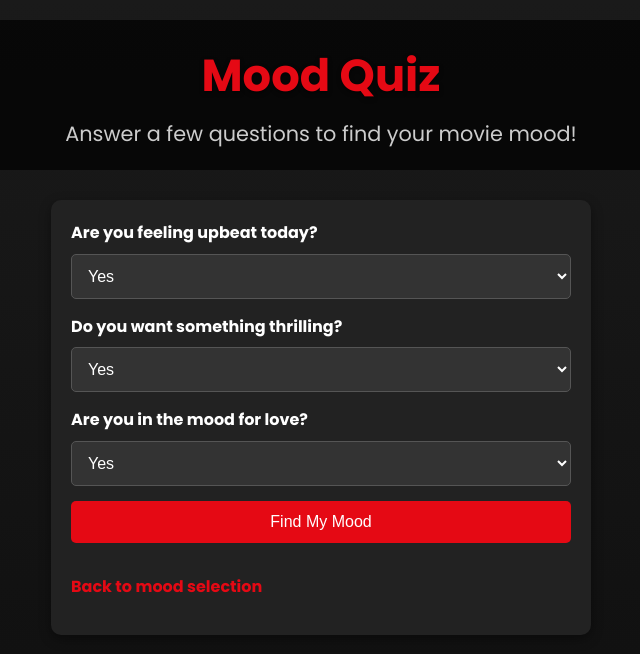
After one commit to JScaccia3/Movie-Mood-Ring-Project, a Flask app: page /quiz in a window 1280 px wide. The commit adds this page. Shown: the top 654 px of the page, without its empty margins (319-959 px from the left). Run offline with Flask 3, Linux system fonts and the light colour scheme.

Commit message:
Full Update to the Application

```diff
--- a/app.py
+++ b/app.py
@@ -1,22 +1,119 @@
+import os
+import random
+import requests
 from flask import Flask, render_template, request
-from movie_api import get_movies_by_mood
+from dotenv import load_dotenv
 
 app = Flask(__name__)
+load_dotenv()
+
+TMDB_API_KEY = os.getenv("TMDB_API_KEY")
+TMDB_BASE_URL = "https://api.themoviedb.org/3"
+
+# Define moods
+moods = [
+    "Happy", "Sad", "Excited", "Scared", "Hungry", "Relaxed", "Romantic", "Inspired",
+    "Nostalgic", "Curious", "Adventurous", "Angry", "Hopeful", "Mellow", "Playful",
+    "Tense", "Cozy", "Epic", "Silly", "Reflective", "Energetic", "Surprise Me!",
+    "Spooky Halloween", "Christmas", "Valentine’s Day", "Beachy Teen Summer"
+]
+
+# Mood to keyword mapping with actual TMDB keyword IDs
+mood_to_keywords = {
+    'Happy': [304995, 334465, 322268],
+    'Sad': [351091, 325854, 316421],
+    'Excited': [274978, 353406, 322942],
+    'Scared': [315058, 288394, 316362],
+    'Hungry': [10637, 1918, 1946],
+    'Relaxed': [209673, 303381, 282080],
+    'Romantic': [9673, 9840, 324429],
+    'Inspired': [328417, 191446, 345513],
+    'Nostalgic': [5609, 324700, 338880],
+    'Curious': [316332, 242691],
+    'Adventurous': [322942, 4759, 6917],
+    'Angry': [321464, 9748, 322496],
+    'Hopeful': [325840, 319357, 355425],
+    'Mellow': [269808, 303381],
+    'Playful': [316433, 288816, 319320],
+    'Tense': [314730, 318868, 316362],
+    'Cozy': [355748, 317983, 325784],
+    'Epic': [291153],
+    'Silly': [355720, 309974, 337970],
+    'Reflective': [269808, 212737, 278680],
+    'Energetic': [325856, 267944, 326457],
+    'Spooky Halloween': [3335, 333978, 315058],
+    'Christmas': [207317, 65, 221602],
+    'Valentine’s Day': [9673, 9840, 251912],
+    'Beachy Teen Summer': [13088, 966, 346617]
+}
+
+def get_movies_for_mood(mood, language='en', min_rating=7.0):
+    if mood == "Surprise Me!":
+        selected_mood = random.choice([m for m in moods if m != "Surprise Me!"])
+        keywords = mood_to_keywords[selected_mood]
+    else:
+        keywords = mood_to_keywords.get(mood, [])
+
+    params = {
+        "api_key": TMDB_API_KEY,
+        "include_adult": False,
+        "with_original_language": language,
+        "vote_average.gte": min_rating,
+        "sort_by": "popularity.desc"
+    }
+
+    if keywords:
+        params["with_keywords"] = "|".join(map(str, keywords))
+
+    response = requests.get(f"{TMDB_BASE_URL}/discover/movie", params=params)
+    movies = response.json().get("results", [])
+
+    selected_movies = random.sample(movies, min(5, len(movies))) if movies else []
+
+    for movie in selected_movies:
+        details_response = requests.get(f"{TMDB_BASE_URL}/movie/{movie['id']}?api_key={TMDB_API_KEY}")
+        details = details_response.json()
+        movie['fun_fact'] = details.get("tagline", "No tagline available.")
+
+        video_response = requests.get(f"{TMDB_BASE_URL}/movie/{movie['id']}/videos?api_key={TMDB_API_KEY}")
+        videos = video_response.json().get("results", [])
+        trailer = next((v for v in videos if v["type"] == "Trailer"), None)
+        movie['trailer_url'] = f"https://www.youtube.com/watch?v={trailer['key']}" if trailer else None
+
+    return selected_movies, mood
 
 @app.route('/')
 def index():
-    """Render the home page with mood selection."""
-    return render_template('index.html')
+    return render_template('index.html', moods=moods)
 
 @app.route('/recommend', methods=['POST'])
 def recommend():
-    """Handle mood submission and display recommendations."""
     mood = request.form.get('mood')
-    if mood is None:
-        return render_template('recommendations.html', mood='unknown', recommendations={"error": "No mood selected."})
-    recommendations = get_movies_by_mood(mood)
-    return render_template('recommendations.html', mood=mood, recommendations=recommendations)
+    language = request.form.get('language', 'en')
+    min_rating = float(request.form.get('min_rating', 7.0))
+    selected_movies, mood = get_movies_for_mood(mood, language, min_rating)
+    return render_template('recommendations.html', movies=selected_movies, mood=mood)
 
-if __name__ == '__main__':
-    print("Starting Flask app...")
+@app.route('/quiz', methods=['GET', 'POST'])
+def quiz():
+    if request.method == 'POST':
+        q1 = request.form.get('q1')  # Uplifting?
+        q2 = request.form.get('q2')  # Scary?
+        q3 = request.form.get('q3')  # Romantic?
+
+        if q1 == 'yes':
+            mood = "Happy"
+        elif q2 == 'yes':
+            mood = "Scared"
+        elif q3 == 'yes':
+            mood = "Romantic"
+        else:
+            mood = "Relaxed"
+
+        selected_movies, mood = get_movies_for_mood(mood, 'en', 7.0)
+        return render_template('recommendations.html', movies=selected_movies, mood=mood)
+
+    return render_template('quiz.html')
+
+if __name__ == "__main__":
     app.run(debug=True)
--- a/static/style.css
+++ b/static/style.css
@@ -1,71 +1,147 @@
+/* General Styles */
 body {
-         font-family: Arial, sans-serif;
+    font-family: 'Poppins', sans-serif;
+    background: linear-gradient(to bottom, #1a1a1a, #111);
+    color: #fff;
+    margin: 0;
+    padding: 20px;
+    line-height: 1.6;
+}
+
+/* Headings */
+h1, h2 {
+    color: #e50914; /* Netflix-inspired red */
+    text-shadow: 0 2px 4px rgba(0, 0, 0, 0.5);
+}
+
+/* Header Section */
+.header {
     text-align: center;
+    padding: 20px;
+    background: rgba(0, 0, 0, 0.7);
+    border-radius: 10px;
+    margin-bottom: 30px;
+}
+
+.header h1 {
+    font-size: 2.8em;
     margin: 0;
-         padding: 0;
-         background-image: url('/static/images/background.jpg');
-         background-size: cover;
-         background-position: center;
-         background-attachment: fixed;
-         min-height: 100vh;
-         display: flex;
-         flex-direction: column;
-         justify-content: center;
-         align-items: center;
-         color: rgb(47, 38, 38);
 }
-     h1 {
-         font-size: 2.5em;
-         margin-bottom: 20px;
-         text-shadow: 2px 2px 4px rgba(22, 18, 18, 0.7);
+
+.header p {
+    font-size: 1.3em;
+    color: #ccc;
+    margin: 5px 0 0;
 }
-     form {
-         background: rgba(71, 56, 56, 0.7); /* Semi-transparent overlay for readability */
+
+/* Form Styling */
+.form-container {
+    max-width: 500px;
+    margin: 0 auto;
+    background: #222;
     padding: 20px;
     border-radius: 10px;
-         box-shadow: 0 0 10px rgba(85, 75, 75, 0.5);
+    box-shadow: 0 4px 12px rgba(0, 0, 0, 0.4);
 }
-     select, button {
-         padding: 10px;
+
+label {
+    font-weight: bold;
+    margin-bottom: 8px;
+    display: block;
+}
+
+select, input[type="submit"] {
+    width: 100%;
+    padding: 12px;
+    margin-bottom: 15px;
+    border-radius: 5px;
     font-size: 1em;
-         margin: 10px;
-         border-radius: 5px;
+}
+
+select {
+    background: #333;
+    color: #fff;
+    border: 1px solid #555;
+}
+
+input[type="submit"] {
+    background: #e50914;
+    color: #fff;
     border: none;
     cursor: pointer;
+    transition: background 0.3s ease;
 }
-     select {
-         width: 200px;
+
+input[type="submit"]:hover {
+    background: #f40612;
 }
-     button {
-         background-color: #e50914; /* Netflix red */
-         color: rgb(6, 6, 6);
-         transition: background-color 0.3s;
+
+/* Movie Grid */
+.movies {
+    display: grid;
+    grid-template-columns: repeat(auto-fill, minmax(320px, 1fr));
+    gap: 25px;
+    padding: 20px 0;
 }
-     button:hover {
-         background-color: #b2070f;
+
+.movie {
+    background: #282828;
+    border-radius: 12px;
+    padding: 15px;
+    box-shadow: 0 6px 12px rgba(0, 0, 0, 0.5);
+    transition: transform 0.3s ease, box-shadow 0.3s ease;
 }
-     .recommendations {
-         margin-top: 20px;
-         max-width: 800px;
-         text-align: left;
+
+.movie:hover {
+    transform: translateY(-5px);
+    box-shadow: 0 8px 16px rgba(0, 0, 0, 0.7);
 }
-     .recommendation {
-         background: rgba(147, 79, 79, 0.9);
-         color: rgb(243, 239, 239);
-         padding: 15px;
+
+.movie img {
+    border-radius: 10px;
+    max-width: 100%;
+    height: auto;
+    margin-bottom: 10px;
+}
+
+.movie h3 {
     margin: 10px 0;
-         border-radius: 5px;
+    font-size: 1.2em;
+    color: #fff;
 }
-     img {
-         max-width: 200px;
-         height: auto;
-         border-radius: 5px;
+
+.movie p {
+    font-size: 0.9em;
+    color: #ddd;
 }
+
+/* Links */
 a {
     color: #e50914;
     text-decoration: none;
     font-weight: bold;
 }
+
 a:hover {
+    color: #f40612;
     text-decoration: underline;
 }
+
+/* Responsive Design */
+@media (max-width: 600px) {
+    .form-container {
+        padding: 15px;
+    }
+
+    .header h1 {
+        font-size: 2em;
+    }
+
+    .header p {
+        font-size: 1em;
+    }
+
+    .movies {
+        grid-template-columns: 1fr;
+    }
+}
--- /dev/null
+++ b/templates/quiz.html
@@ -0,0 +1,36 @@
+<!DOCTYPE html>
+<html lang="en">
+<head>
+    <meta charset="UTF-8">
+    <title>Mood Quiz</title>
+    <link href="https://fonts.googleapis.com/css2?family=Poppins:wght@400;700&display=swap" rel="stylesheet">
+    <link rel="stylesheet" href="{{ url_for('static', filename='style.css') }}">
+</head>
+<body>
+    <div class="header">
+        <h1>Mood Quiz</h1>
+        <p>Answer a few questions to find your movie mood!</p>
+    </div>
+    <div class="form-container">
+        <form method="POST" action="/quiz">
+            <label for="q1">Are you feeling upbeat today?</label>
+            <select name="q1" id="q1">
+                <option value="yes">Yes</option>
+                <option value="no">No</option>
+            </select>
+            <label for="q2">Do you want something thrilling?</label>
+            <select name="q2" id="q2">
+                <option value="yes">Yes</option>
+                <option value="no">No</option>
+            </select>
+            <label for="q3">Are you in the mood for love?</label>
+            <select name="q3" id="q3">
+                <option value="yes">Yes</option>
+                <option value="no">No</option>
+            </select>
+            <input type="submit" value="Find My Mood">
+        </form>
+        <p><a href="/">Back to mood selection</a></p>
+    </div>
+</body>
+</html>
```
Also changed, not shown: movie_api.py (deleted, +0 -61 lines), requirements.txt (+4 -20 lines), templates/index.html (+20 -14 lines), templates/recommendations.html (+27 -17 lines), tests/test_app.py (+75 -13 lines), tests/test_movie_api.py (deleted, +0 -21 lines). Lines whose indentation alone changed are shown as unchanged.
